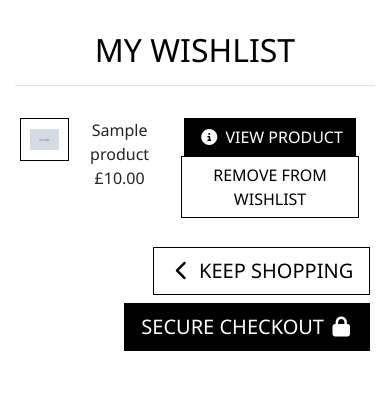
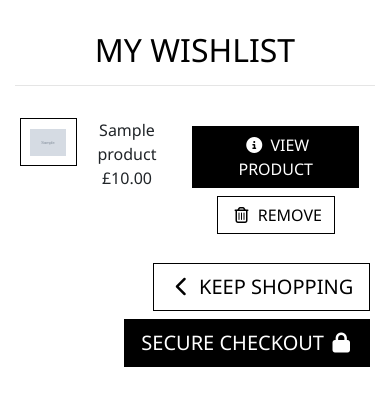
Before and after one commit to Nazulka/Poster-Panda, a Django app: page /wishlist/view_wishlist in a window 390 px wide. Shown: the part 98-504 px from the top of the page. Run offline with Django 3.2, Linux system fonts and the light colour scheme; a user stored in the database is signed in; tables that the repository leaves empty hold one stand-in row (values such as "Sample post"); grey boxes marked "Sample" are stand-in pictures; parts of the project's set-up code (start-up, migrations or seed data) failed here and were passed over; some libraries are stand-ins or nearby versions.

Commit message:
Improve wishlist template view for mobile screens

```diff
--- a/reviews/views.py
+++ b/reviews/views.py
@@ -70,7 +70,8 @@ def edit_review(request, review_id):
             if review_form.is_valid():
                 review_form.save()
                 messages.info(request, 'Your review has been updated!')
-                return redirect(reverse('product_detail', args=[review.product.id]))
+                return redirect(reverse('product_detail',
+                                args=[review.product.id]))
             else:
                 messages.error(request, 'Failed to update the review. \
                                         Please ensure the form is valid.')
@@ -84,7 +85,8 @@ def edit_review(request, review_id):
         }
         return render(request, template, context)
     else:
-        messages.error(request, 'Sorry, only the reviewer can edit this review!')
+        messages.error(
+            request, 'Sorry, only the reviewer can edit this review!')
         return redirect(reverse('product_detail', args=[review.product.id]))
 
 
--- a/static/css/base.css
+++ b/static/css/base.css
@@ -52,7 +52,7 @@ body {
     color: white;
     display: inline-block;
     cursor: pointer;
-    min-width: 260px;
+    /* min-width: 200px; */
 }
 
 .btn-outline-black {
--- a/wishlist/templates/wishlist/wishlist.html
+++ b/wishlist/templates/wishlist/wishlist.html
@@ -38,8 +38,7 @@
                     <tr>
                         <td class="pt-3 w-40 text-center">
                             {% if item.product.image %}
-                                <img class="img-fluid img-thumbnail"
-                                    src="{{ item.product.image.url }}"
+                            <img class="img-fluid img-thumbnail" src="{{ item.product.image.url }}"
                                 alt="{{ item.product.name }}">
                             {% else %}
                             <img class="img-fluid img-thumbnail" src="{{ MEDIA_URL }}noimage.png"
@@ -51,21 +50,22 @@
                             <p class="my-0">£{{ item.product.price }}</p>
 
                         </td>
-                            <!-- <td class="p-3 w-25 text-center">
-                                <p class="my-0">£{{ item.product.price }}</p>
-                            </td> -->
                         <td class="p-3 w-35 text-center">
                             <a href="{% url 'product_detail' item.product.id %}"
-                                    class="btn btn-small btn-black rounded-0 text-uppercase p-sm-1 p-lg-2" aria-disabled="true">
+                                class="btn btn-small btn-black rounded-0 text-uppercase mt-2 ml-1 p-sm-1 p-lg-2"
+                                aria-disabled="true">
                                 <span class="icon">
                                     <i class="fas fa-info-circle" aria-hidden="true"></i>
                                 </span>
                                 <span class="text-uppercase">View Product</span>
                             </a>
                             <a href="{% url 'add_to_wishlist' item.product.id %}"
-                                    class="btn btn-small btn-outline-black rounded-0 text-uppercase p-sm-1 p-lg-2"
+                                class="btn btn-small btn-outline-black rounded-0 text-uppercase mt-2 ml-1 p-sm-1 p-lg-2"
                                 aria-disabled="true">
-                                    <span class="text-uppercase">Remove from Wishlist</span>
+                                <span class="icon">
+                                    <i class="far fa-trash-alt"></i>
+                                </span>
+                                <span class="text-uppercase">Remove</span>
                             </a>
                         </td>
                     </tr>
@@ -91,7 +91,7 @@
             </div>
             {% else %}
             <p class="lead mb-5">This list is empty</p>
-                <a href="{% url 'products' %}" class="btn btn-outline-black rounded-0 btn-lg">
+            <a href="{% url 'products' %}" class="btn btn-outline-black rounded-0 btn-lg mt-4">
                 <span class="icon">
                     <i class="fas fa-chevron-left"></i>
                 </span>
--- a/wishlist/views.py
+++ b/wishlist/views.py
@@ -33,12 +33,16 @@ def add_to_wishlist(request, product_id):
         # create a new wishlist item
         if request.user.is_authenticated:
             product = get_object_or_404(Product, pk=product_id)
-            item = WishlistItem.objects.filter(product=product, wishlist=wishlist)
+            item = WishlistItem.objects.filter(
+                product=product, wishlist=wishlist)
 
             if item.exists():
                 item.delete()
+                messages.info(request, 'Removed from your wishlist!')
+
             else:
-                item = WishlistItem.objects.create(product=product, wishlist=wishlist)
-
+                item = WishlistItem.objects.create(
+                    product=product, wishlist=wishlist)
+                messages.info(request, 'Added to your wishlist!')
 
     return redirect(reverse('view_wishlist'))
```
Lines whose indentation alone changed are shown as unchanged.
